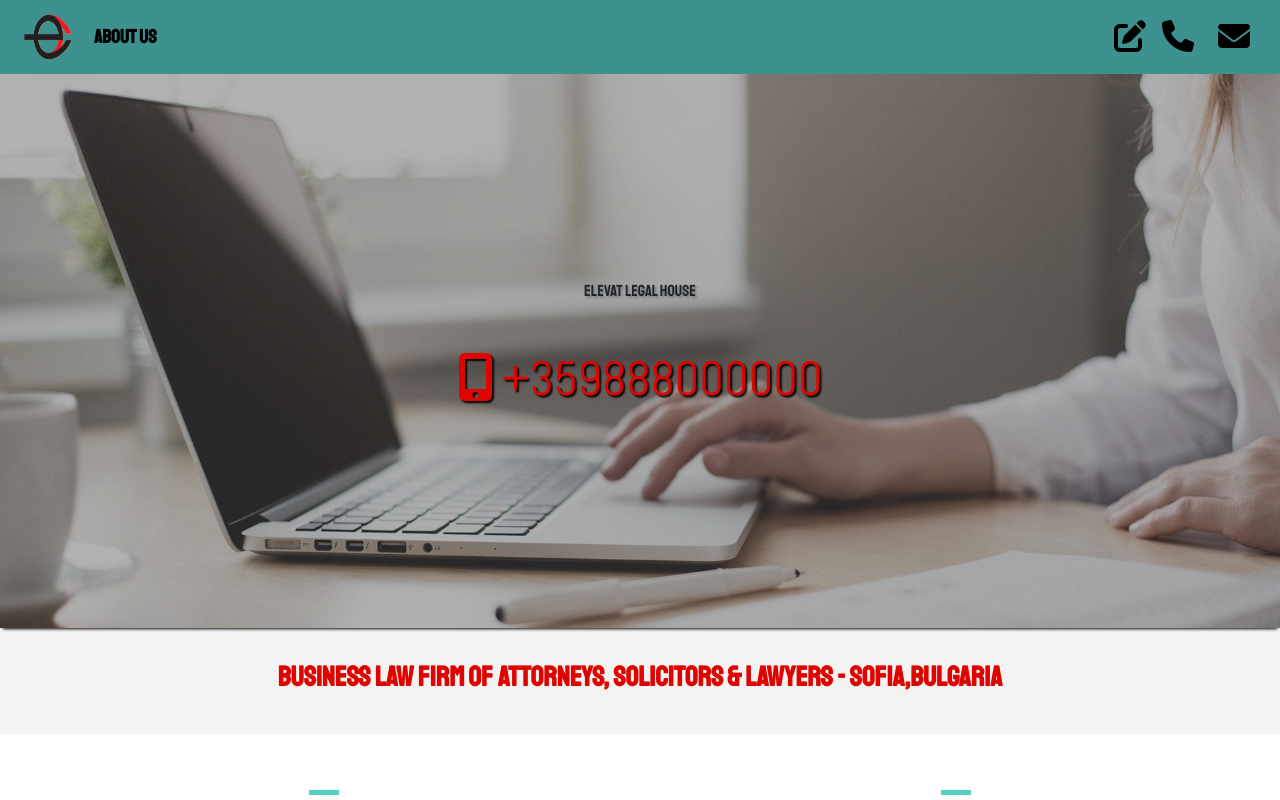
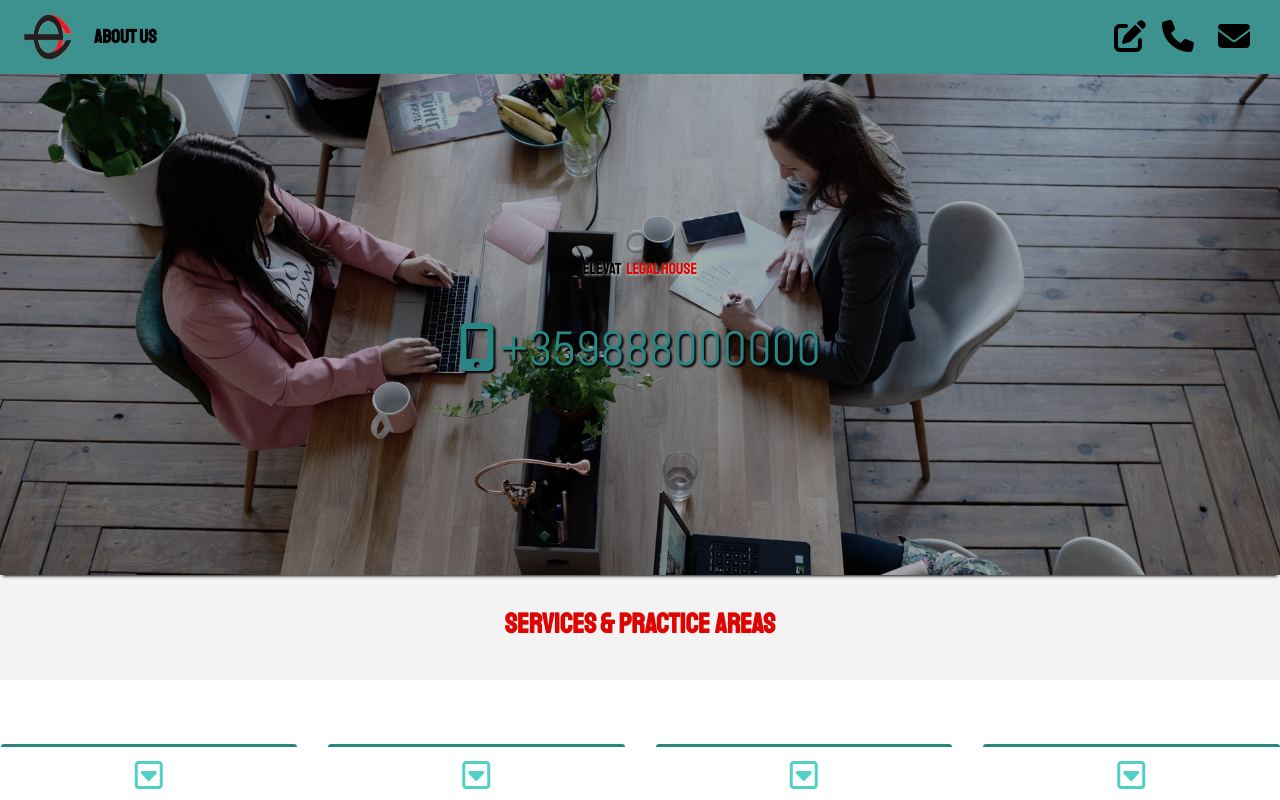
Before and after one commit to yo1010/elevat-website, a React (Create React App) app: page / in a window 1280 px wide. Shown: the top 800 px of the page. Built offline with nearby package versions, Linux system fonts and the light colour scheme; a web font is replaced by a local one.

Commit message:
more changes

```diff
--- a/src/About.js
+++ b/src/About.js
@@ -3,13 +3,13 @@ import React from 'react'
 export default function About() {
     return (
         <div>
-            <div className="achievements">
             <div className="sub-title">
                         <h3>
                             achievements:
                         </h3>
             </div>
             <div className="inbetween-line mx-auto"></div>
+            <div className="achievements col-7 mx-auto">
                 <h5>
                     Some of the achievements of our team are participation in the privatization the biggest
                     enterprises in Bulgaria – manufacturers, wholesalers and retailers in the food and
@@ -38,7 +38,6 @@ export default function About() {
                     “Chistota – Sofia” AD - Bulgaria, JTI Ltd,</span> as well as non – profit juridical persons -
                     foundations, associations, ecology, conservation and research organization.
                 </h5>
-            </div>
                 <h5>
                     Being a legal advisor of some of the oldest project and construction companies in
                     Bulgaria, we have now accrued profound professional knowledge and experience in
@@ -49,5 +48,6 @@ export default function About() {
                     Clients.
                 </h5>
             </div>
+        </div>
     )
 }
--- a/src/App.js
+++ b/src/App.js
@@ -26,7 +26,10 @@ class App extends Component {
     this.setState(() => {return{modalOpenPhoneData:modalOpenPhone}})
   }
   handleClick(e) {
-        if (e.target.className === "fas fa-times-circle") {
+        if ((e.target.className === "fas fa-times-circle") ||
+        (e.target.className === "row") || (e.target.className === "sc-bxivhb rAIF") ||
+        (e.target.className === "sc-bdVaJa iMypiN fixed-top navbar navbar-expand-sm navbar-dark") ||
+        (e.target.className === "sc-ifAKCX EDYup")){
           this.setState(() => {
             return{
               modalOpenData: false,
@@ -50,8 +53,8 @@ class App extends Component {
           <Switch>
             <Route exact path="/">
               <Intro/>
+              <Cards/>
               <Info/>
-              <Cards/>
             </Route>
             <Route path="/about" component={About}/>
           </Switch>
--- a/src/Card.js
+++ b/src/Card.js
@@ -4,6 +4,12 @@ import styled from 'styled-components';
 export default class Cards extends Component {
     render() {
         return (
+            <React.Fragment>
+                <div className="sub-title">
+                    <h3>
+                        Services & Practice Areas
+                    </h3>
+                </div>
                 <div className="row mt-5">
                     <ProductWrapper className="col-9 mx-auto col-md-6 col-lg-3 my-3">
                         <div className="card">
@@ -75,6 +81,8 @@ export default class Cards extends Component {
                         </div>
                     </ProductWrapper>
                 </div>
+            </React.Fragment>
+
         )
     }
 }
--- a/src/Info.js
+++ b/src/Info.js
@@ -4,9 +4,10 @@ export default function Info() {
     return (
         <React.Fragment>
                 <div className="body">
+                    <div className="inbetween-line mx-auto mt-5"></div>
                     <div className="sub-title">
                         <h3>
-                            Business Law Firm of Attorneys, Solicitors & Lawyers - Sofia,Bulgaria
+                            History of <span className="brand-name">ELEVAT</span> LEGAL HOUSE
                         </h3>
                     </div>
                     <div className="row mx-2">
@@ -53,12 +54,6 @@ export default function Info() {
                             </h5>
                         </div>
                     </div>
-                <div className="inbetween-line mx-auto mt-5"></div>
-                    <div className="sub-title">
-                        <h3>
-                            Services & Practice Areas
-                        </h3>
-                    </div>
             </div>
         </React.Fragment>
     )
--- a/src/Intro.js
+++ b/src/Intro.js
@@ -6,8 +6,8 @@ export default class Intro extends Component {
     render() {
         return (
             <ImgWrapper className="img-container center">
-                <div className="centered"><h1>Elevat Legal House</h1></div>
-                <div className="under"><button><i className="fas fa-mobile-alt"></i><a href="tel:+359888000000"><span>+359888000000</span></a></button></div>
+                <div className="centered"><h1><span className="brand-name">Elevat</span>Legal House</h1></div>
+                <div className="under"><button><i className="fas fa-mobile-alt"></i><a href="tel:+359888000000"><span className="phone">+359888000000</span></a></button></div>
                 <img src={img} alt="legal-office-work"
                 className="img-fluid max-width:100% height:auto"/>
             </ImgWrapper>
@@ -29,6 +29,7 @@ const ImgWrapper = styled.div`
         text-align: center;
         animation: text-move 2s;
         z-index: 2;
+        color: var(--mainRed);
     }
     img{
         filter: grayscale(40%) brightness(70%);
@@ -51,38 +52,50 @@ const ImgWrapper = styled.div`
         font-family: 'Abel', sans-serif;
     }
     h1 {
-        color: var(--greenBlue);
-        text-shadow: 2px 2px 2px grey;
+        text-shadow: 1px 1px 3px lightgrey;
         text-transform: uppercase;
         font-weight: 400;
         animation: fade-in;
         animation-duration: 2s;
         font-family: 'Staatliches', sans-serif;
     }
-    span {
-        margin-left: 0.5rem;
-        color: var(--mainRed);
+    .brand-name{
+        margin-right: 0.3rem;
+        text-shadow: 1px 1px 3px lightgrey;
+        text-transform: uppercase;
+        font-weight: 400;
+        animation: fade-in;
+        animation-duration: 2s;
+        font-family: 'Staatliches', sans-serif;
+    }
+    .phone {
+        margin-left: 0.3rem;
+        color: var(--blueGreen);
         text-shadow: 2px 2px 2px black;
     }
     button {
         padding: 0.5rem;
         background: transparent;
         border: none;
-        color: var(--mainRed);
+        color: var(--blueGreen);
         text-shadow: 2px 2px 2px black;
         outline: none;
     }
     button:hover {
-        color: var(--blueGreen);
+        color: var(--mainRed);
         text-shadow: 2px 2px 2px black;
         animation: text-jump 0.2s;
         animation-iteration-count: 3;
         span {
-            color: var(--blueGreen);
+            color: var(--mainRed);
         }
     }
     @media (min-width: 1024px) {
         h1{
+            font-size:4rem;
+            animation: text-enlarge-lg 2s;
+        }
+        .brand-name{
             font-size:4rem;
             animation: text-enlarge-lg 2s;
         }
@@ -100,6 +113,9 @@ const ImgWrapper = styled.div`
         h1{
             font-size:2rem;
         }
+        .brand-name{
+            font-size:2rem;
+        }
         i{
             font-size:1.5rem;
         }
@@ -109,6 +125,9 @@ const ImgWrapper = styled.div`
     }
     @media (max-width: 500px) {
         h1{
+            font-size:1.5rem;
+        }
+        .brand-name{
             font-size:1.5rem;
         }
     }
--- a/src/ModalPhone.js
+++ b/src/ModalPhone.js
@@ -125,9 +125,13 @@ a{
     text-decoration: none;
     color: var(--mainRed);
 }
+@media (min-width: 500px) {
+    a:hover{
+        font-size: 1.5rem;
+    }
+}
 a:hover{
     color: black;
-    font-size: 1.5rem;
     transition: 1s;
 }
 `
--- a/src/Navbar.js
+++ b/src/Navbar.js
@@ -15,7 +15,7 @@ export default class Navbar extends Component {
         this.handleScroll = this.handleScroll.bind(this);
         this.openModal = this.openModal.bind(this);
         this.openModalPhone = this.openModalPhone.bind(this);
-        this.handleToggle = this.handleToggle.bind(this);
+        this.handleClick = this.handleClick.bind(this);
     }
 
     passModal = () => {
@@ -59,26 +59,34 @@ export default class Navbar extends Component {
             this.passModalPhone()
         })
     }
-    handleToggle() {
-        if (this.state.toggle === false) {
+    handleClick(e) {
+        let stateToggle = this.state.toggle;
+        if ((e.target.className === "fas fa-bars") || (e.target.className === "navbar-toggler")) {
             this.setState(() => {
-                return {toggle: true}
-            })
-        } else {
-            this.setState(() => {
-                return {toggle: false}
+                return{
+                    toggle: true
+                }
             })
         }
+        if (stateToggle === true) {
+            this.setState(() => {
+                return{
+                    toggle: false
+                }
+            })
+            }
     }
 
     componentDidMount() {
         // Listen on scrolling event, call our function.
         window.addEventListener('scroll', this.handleScroll);
+        window.addEventListener('click', this.handleClick);
     }
 
     componentWillUnmount() {
         // Unlisten if the component unmounts.
         window.removeEventListener('scroll', this.handleScroll);
+        window.addEventListener('click', this.handleClick);
     }
     render() {
         return (
@@ -96,7 +104,7 @@ export default class Navbar extends Component {
                             <button className="button btn-about">
                                 About us</button></Link>
                     </div>
-                    <button class="navbar-toggler" type="button" onClick={() => this.handleToggle()} data-target="#navbarSupportedContent"
+                    <button class="navbar-toggler" type="button" data-target="#navbarSupportedContent"
                     aria-controls="#navbarSupportedContent" aria-expanded="false" aria-label="Toggle navigation">
                         <i className="fas fa-bars"></i>
                     </button>
--- a/src/index.css
+++ b/src/index.css
@@ -73,3 +73,7 @@ h5 {
   padding: 2rem;
   background: rgba(141, 139, 139, 0.1);
 }
+
+.brand-name{
+  color: black;
+}
```
Also changed, not shown: public/img/office-work.jpg. Lines whose indentation alone changed are shown as unchanged.
